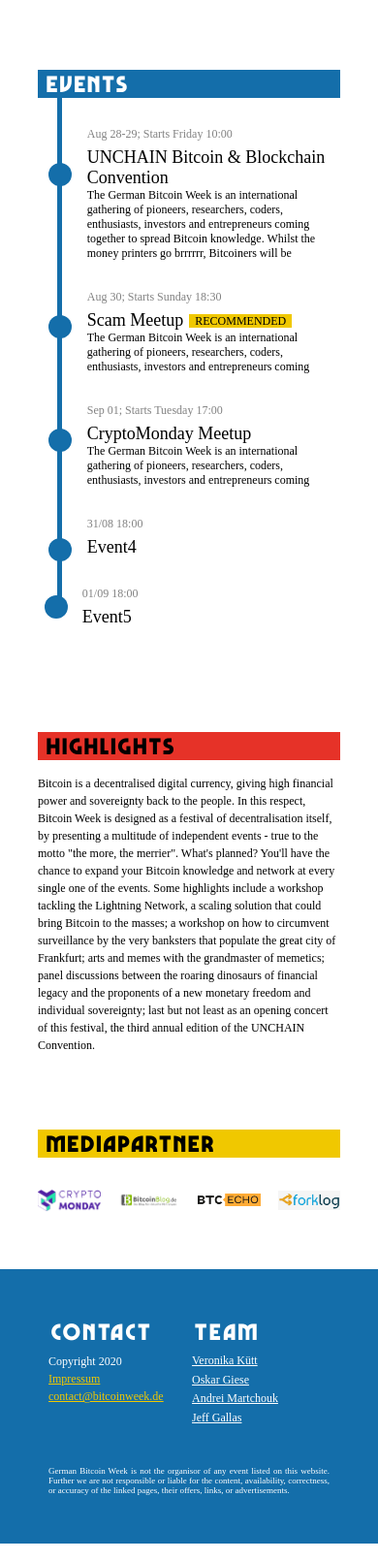
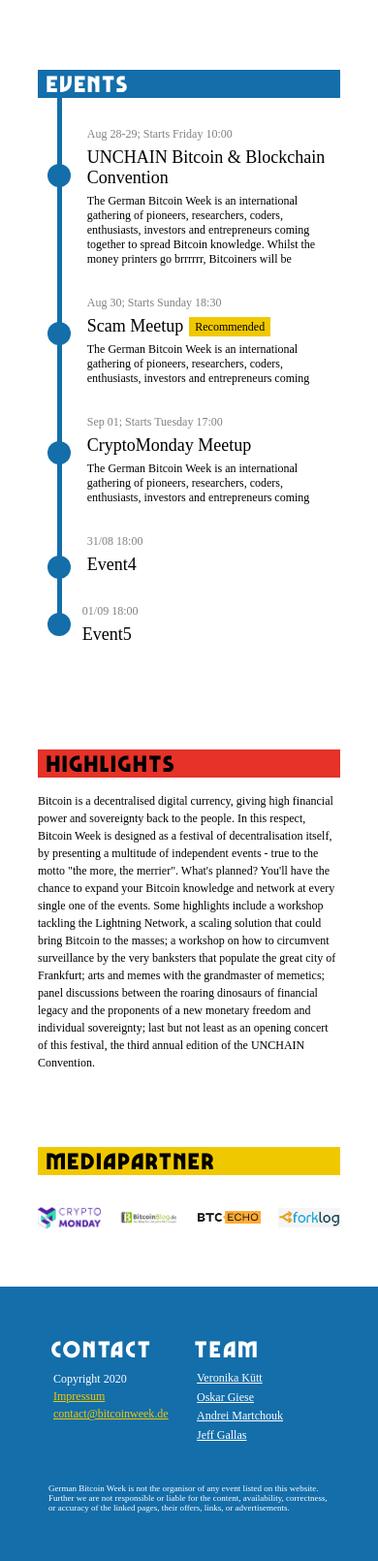
Before and after one commit to janmartchouk/bitcoinweek, a plain HTML site: page index.html in a window 390 px wide. Shown: the part 880-2490 px from the top of the page at 97% size. Drawn offline with Linux system fonts and the light colour scheme; a web font is replaced by a local one.

Commit message:
Fixed it!

```diff
--- a/sass/_bp-mid.sass
+++ b/sass/_bp-mid.sass
@@ -34,7 +34,10 @@
         padding: 50px 10%
 
     .event::before
-        left: -14px
+        left: -15px
+
+    .event:last-of-type::before
+        left: -10px
 
     // .mp__wrap
     //     grid-template-rows: 1fr 1fr
--- a/sass/_events.sass
+++ b/sass/_events.sass
@@ -47,15 +47,17 @@
     &__tag
         &::after
             content: "Recommended"
-            text-transform: uppercase
             background-color: $yellow
             color: $black
             line-height: 0
-            padding: 0 1rem
+            padding: .5rem 1rem
             margin-left: 1rem
             font-size: 2rem
             position: relative
             bottom: .2rem
+
+        &:hover
+            text-decoration: none !important
 
     &__empty
         &::before
@@ -87,10 +89,8 @@
         left: 2%
 
     &__link
-        margin-bottom: 1rem
         &:hover
             color: $blue
-            text-decoration: underline
 
         position: relative
 
@@ -106,3 +106,4 @@
         font-size: 2rem
         padding-left: 2%
         width: 90%
+        margin-top: 1rem
--- a/sass/_footer.sass
+++ b/sass/_footer.sass
@@ -11,7 +11,7 @@
 
     &__disc
         grid-row: 2 / 3
-        text-align: justify
+        text-align: left
         grid-column: 1 / 3
         color: white
         font-family: Lekton
@@ -30,6 +30,8 @@
     &__content
 
         color: $white
+        position: relative
+        left: 5px
 
         & > a
             color: $yellow
@@ -51,3 +53,4 @@
         margin-bottom: .3rem
         position: relative
         top: -.5rem
+        left: 5px
```
Also changed, not shown: style.css.
